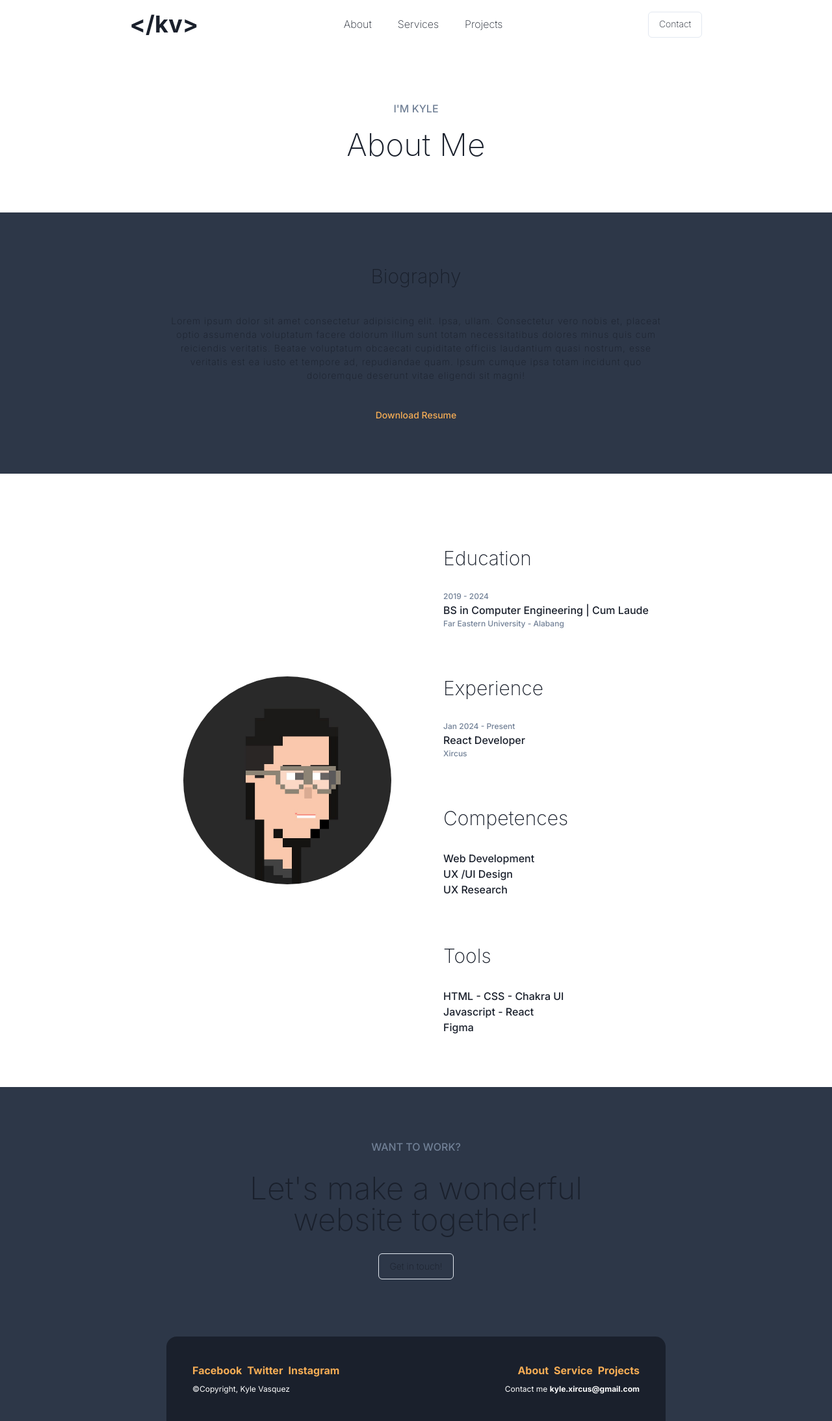
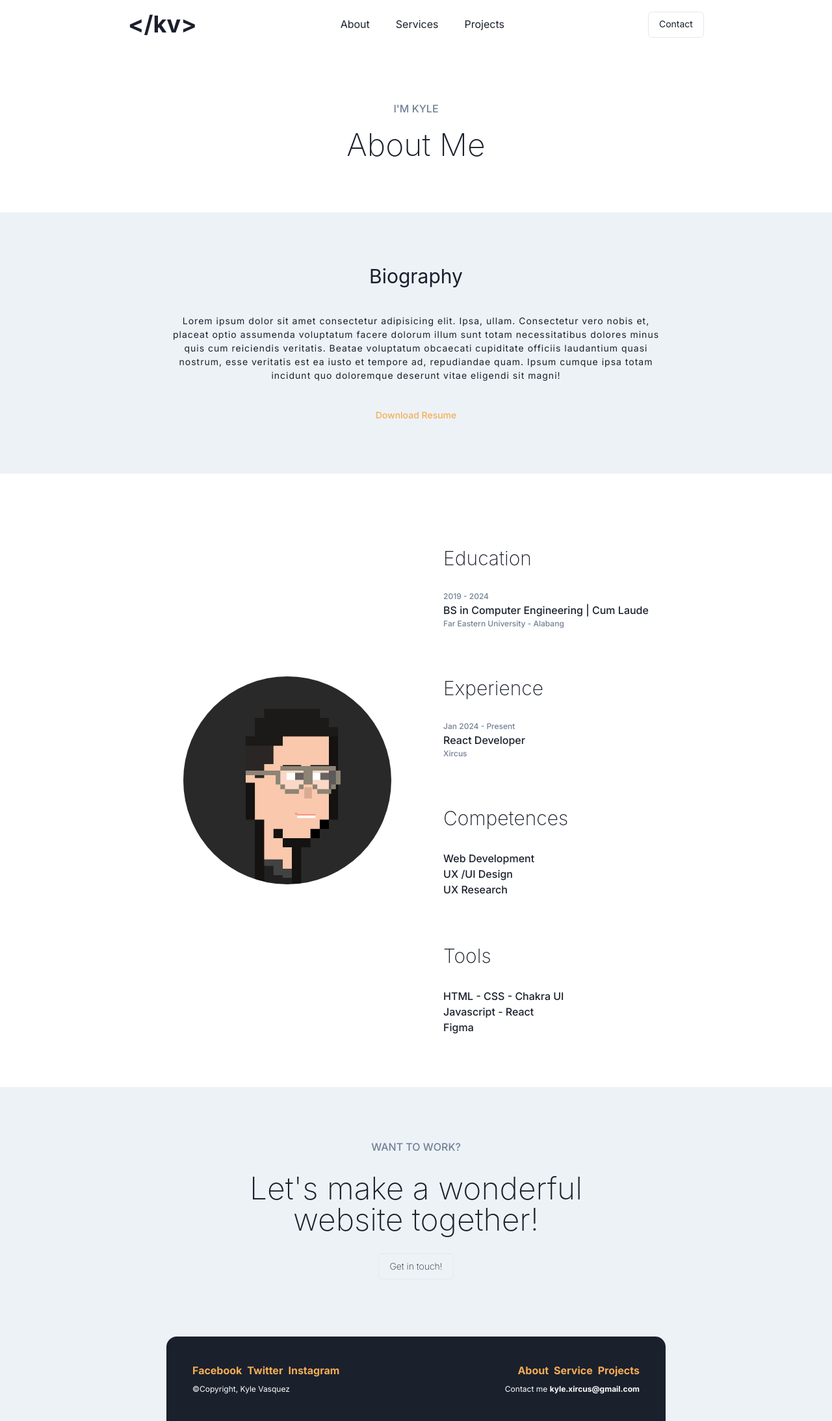
Before and after one commit to kylevasquezz/xircus-portfolio, a Next.js app: page / in a window 1280 px wide. Shown: the whole page at 65% size. Built offline with nearby package versions, Linux system fonts and the light colour scheme.

Commit message:
changed to light theme

```diff
--- a/src/app/components/About.jsx
+++ b/src/app/components/About.jsx
@@ -7,9 +7,9 @@ const About = () => {
       <Text fontWeight={500} color="gray.500" align="center">I&apos;M KYLE</Text>
       <Heading fontWeight={200} align="center" size="2xl" my={5}>About Me</Heading>
 
-      <Box bg="gray.700" my={20} py={10}>
-        <Heading fontWeight={200} size="lg" align="center" py={10}>Biography</Heading>
-        <Text fontWeight={200} fontSize="sm" mx="20%" letterSpacing={1} textAlign="center">
+      <Box bg="gray.100" my={20} py={10}>
+        <Heading fontWeight={400} size="lg" align="center" py={10}>Biography</Heading>
+        <Text fontWeight={400} fontSize="sm" mx="20%" letterSpacing={1} textAlign="center">
           Lorem ipsum dolor sit amet consectetur adipisicing elit. Ipsa, ullam. Consectetur vero nobis et, placeat optio assumenda voluptatum facere dolorum illum sunt totam necessitatibus dolores minus quis cum reiciendis veritatis.
           Beatae voluptatum obcaecati cupiditate officiis laudantium quasi nostrum, esse veritatis est ea iusto et tempore ad, repudiandae quam. Ipsum cumque ipsa totam incidunt quo doloremque deserunt vitae eligendi sit magni!
         </Text>
--- a/src/app/components/Footer.jsx
+++ b/src/app/components/Footer.jsx
@@ -3,7 +3,7 @@ import React from 'react'
 
 const Footer = () => {
   return (
-    <VStack bg="gray.700" py={20} paddingBottom={0}>
+    <VStack bg="gray.100" py={20} paddingBottom={0}>
       <Text fontWeight={500} color="gray.500" align="center">WANT TO WORK?</Text>
       <Heading fontWeight={200} align="center" size="2xl" my={5}>Let&apos;s make a wonderful <br /> website together!</Heading>
       <Button variant="outline" fontWeight={200} fontSize="sm">Get in touch!</Button>
--- a/src/app/components/Navbar.jsx
+++ b/src/app/components/Navbar.jsx
@@ -12,14 +12,14 @@ const Navbar = () => {
 
         <HStack direction="row">
           {NAVLINKS.map((link, index) => (
-            <Button variant="ghost" key={index} fontWeight={200} >
+            <Button variant="ghost" key={index} fontWeight={400} >
               {link}
             </Button>
           ))}
         </HStack>
 
         <HStack>
-          <Button variant="outline" fontWeight={200} fontSize="sm">Contact</Button>
+          <Button variant="outline" fontWeight={400} fontSize="sm">Contact</Button>
         </HStack>
       </HStack>
     </Box>
```
